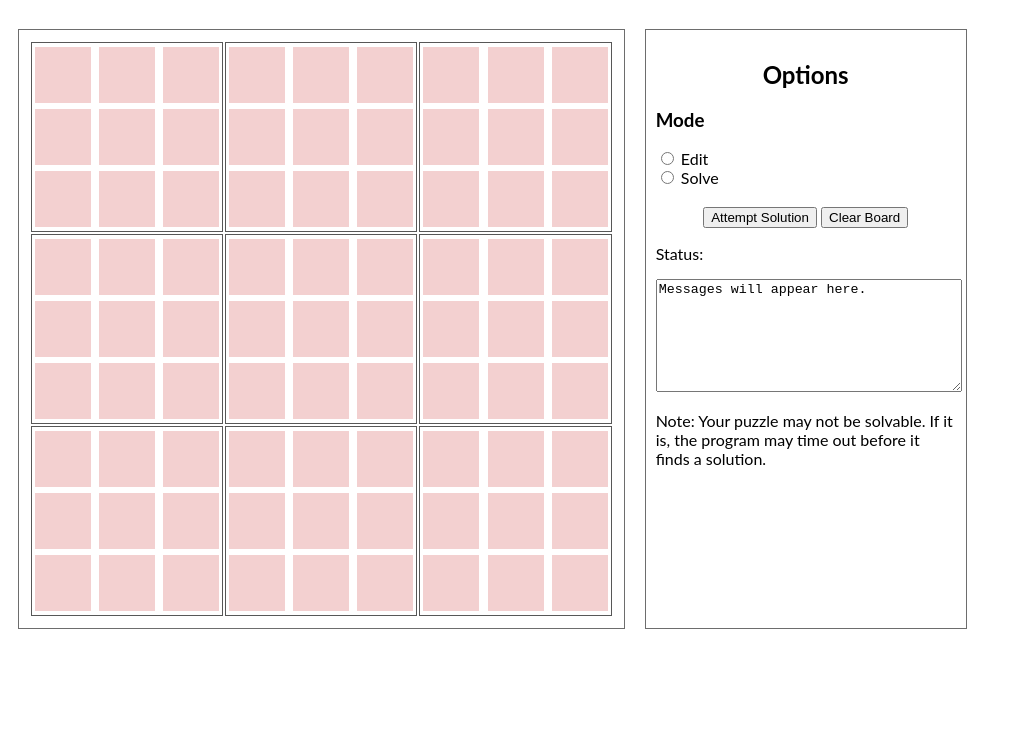
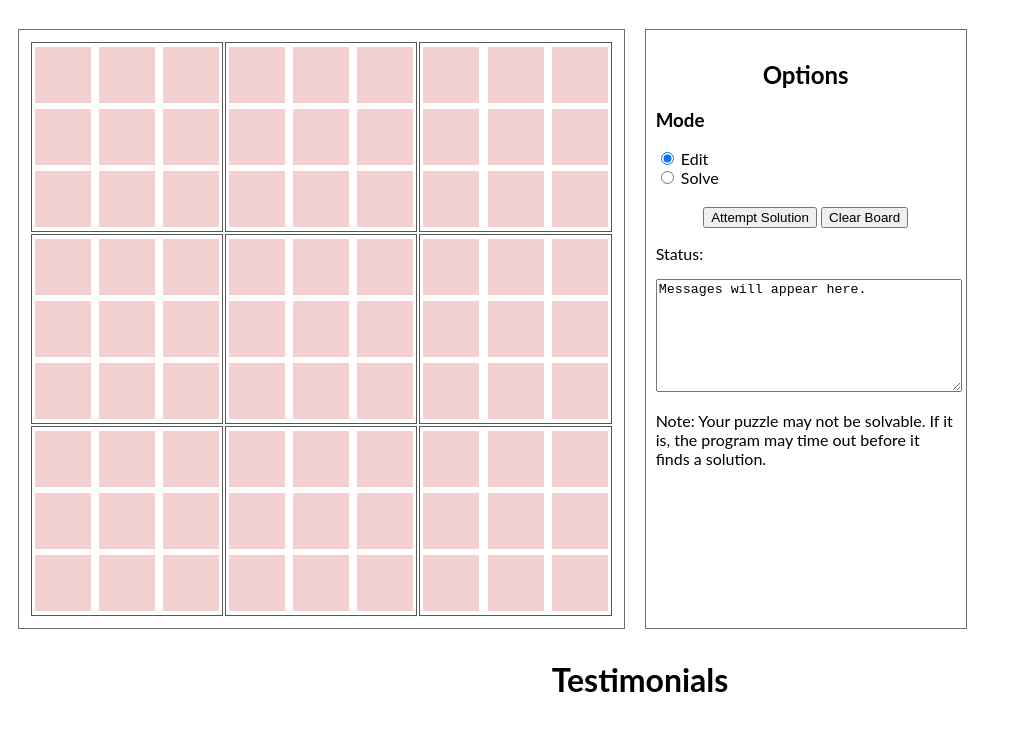
Before and after one commit to jpolak/jasudoku, a plain HTML site: page main.html in a window 1280 px wide. Shown: the part 63-794 px from the top of the page, without its empty margins (0-1012 px from the left). Drawn offline with Linux system fonts and the light colour scheme.

Commit message:
Removed generic term in license. Added a new section in HTML.

```diff
--- a/app.js
+++ b/app.js
@@ -1,18 +1,18 @@
 /*
 This file is part of Jasudoku.
 
-    Foobar is free software: you can redistribute it and/or modify
+    Jasudoku is free software: you can redistribute it and/or modify
     it under the terms of the GNU General Public License as published by
     the Free Software Foundation, either version 3 of the License, or
     (at your option) any later version.
 
-    Foobar is distributed in the hope that it will be useful,
+    Jasudoku is distributed in the hope that it will be useful,
     but WITHOUT ANY WARRANTY; without even the implied warranty of
     MERCHANTABILITY or FITNESS FOR A PARTICULAR PURPOSE.  See the
     GNU General Public License for more details.
 
     You should have received a copy of the GNU General Public License
-    along with Foobar.  If not, see <https://www.gnu.org/licenses/>.
+    along with Jasudoku.  If not, see <https://www.gnu.org/licenses/>.
 */
 
 var APP = {};
--- a/main.css
+++ b/main.css
@@ -1,18 +1,18 @@
 /*
 This file is part of Jasudoku.
 
-    Foobar is free software: you can redistribute it and/or modify
+    Jasudoku is free software: you can redistribute it and/or modify
     it under the terms of the GNU General Public License as published by
     the Free Software Foundation, either version 3 of the License, or
     (at your option) any later version.
 
-    Foobar is distributed in the hope that it will be useful,
+    Jasudoku is distributed in the hope that it will be useful,
     but WITHOUT ANY WARRANTY; without even the implied warranty of
     MERCHANTABILITY or FITNESS FOR A PARTICULAR PURPOSE.  See the
     GNU General Public License for more details.
 
     You should have received a copy of the GNU General Public License
-    along with Foobar.  If not, see <https://www.gnu.org/licenses/>.
+    along with Jasudoku.  If not, see <https://www.gnu.org/licenses/>.
 */
 
 .gridcell {
--- a/main.html
+++ b/main.html
@@ -1,18 +1,18 @@
 <!--
 This file is part of Jasudoku.
 
-    Foobar is free software: you can redistribute it and/or modify
+    Jasudoku is free software: you can redistribute it and/or modify
     it under the terms of the GNU General Public License as published by
     the Free Software Foundation, either version 3 of the License, or
     (at your option) any later version.
 
-    Foobar is distributed in the hope that it will be useful,
+    Jasudoku is distributed in the hope that it will be useful,
     but WITHOUT ANY WARRANTY; without even the implied warranty of
     MERCHANTABILITY or FITNESS FOR A PARTICULAR PURPOSE.  See the
     GNU General Public License for more details.
 
     You should have received a copy of the GNU General Public License
-    along with Foobar.  If not, see <https://www.gnu.org/licenses/>.
+    along with Jasudoku.  If not, see <https://www.gnu.org/licenses/>.
 -->
 <!DOCTYPE html>
 <html lang="en">
@@ -135,7 +135,7 @@ This file is part of Jasudoku.
         <div class="menu">
             <h2>Options</h2>
             <h3>Mode</h3>
-            <input type="radio" id="mode_edit" name="game_mode" value="mode_edit">
+            <input type="radio" id="mode_edit" name="game_mode" value="mode_edit" checked="checked">
             <label for="male">Edit</label><br>
             <input type="radio" id="mode_solve" name="game_mode" value="mode_solve" onClick="check_solve_ready();">
             <label for="female">Solve</label><br><br>
@@ -152,5 +152,7 @@ This file is part of Jasudoku.
             <p>Note: Your puzzle may not be solvable. If it is, the program may time out before it finds a solution.</p>
         </div>
     </div>
+    <h1>Testimonials</h1>
+
 </body>
 </html>
```
